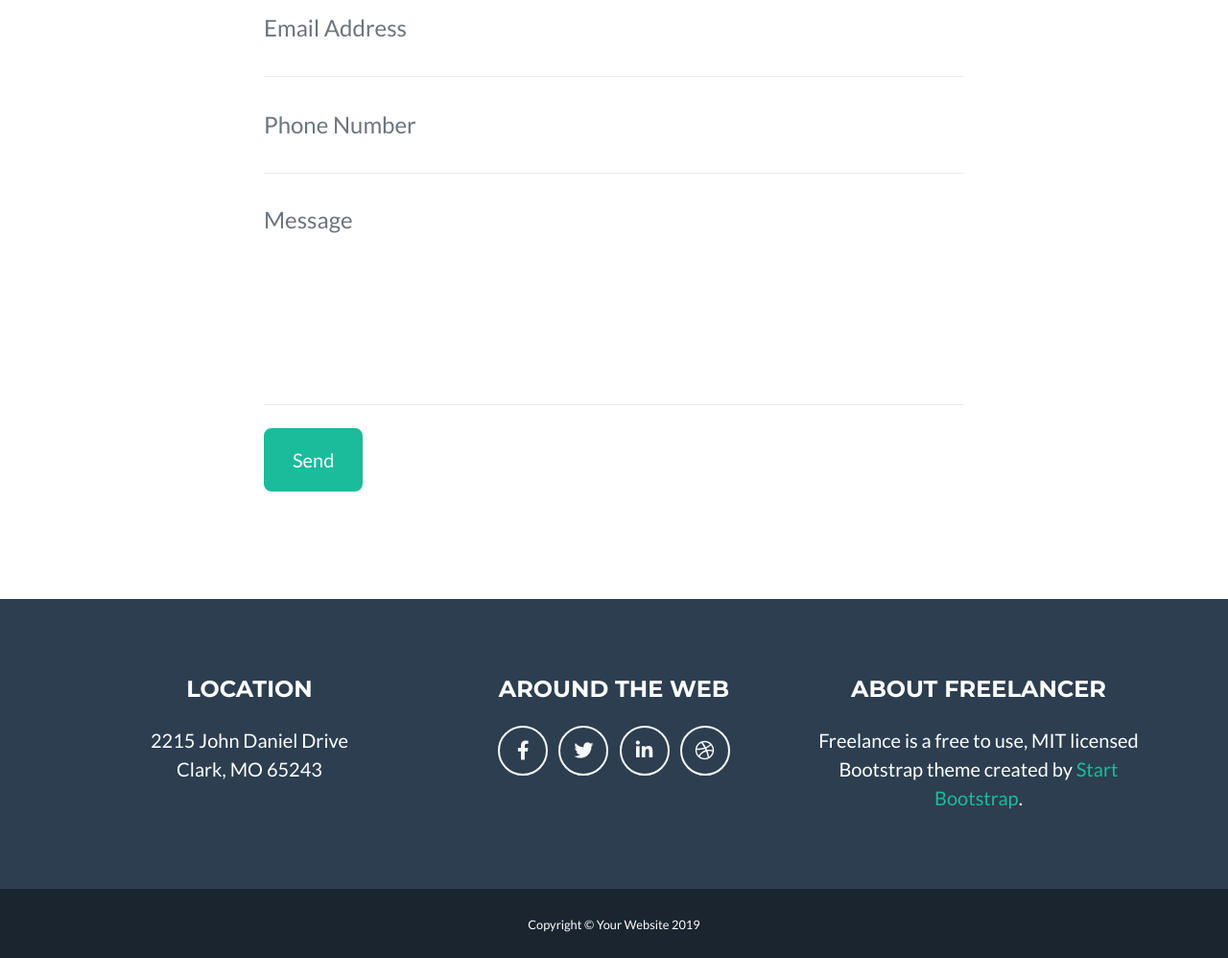
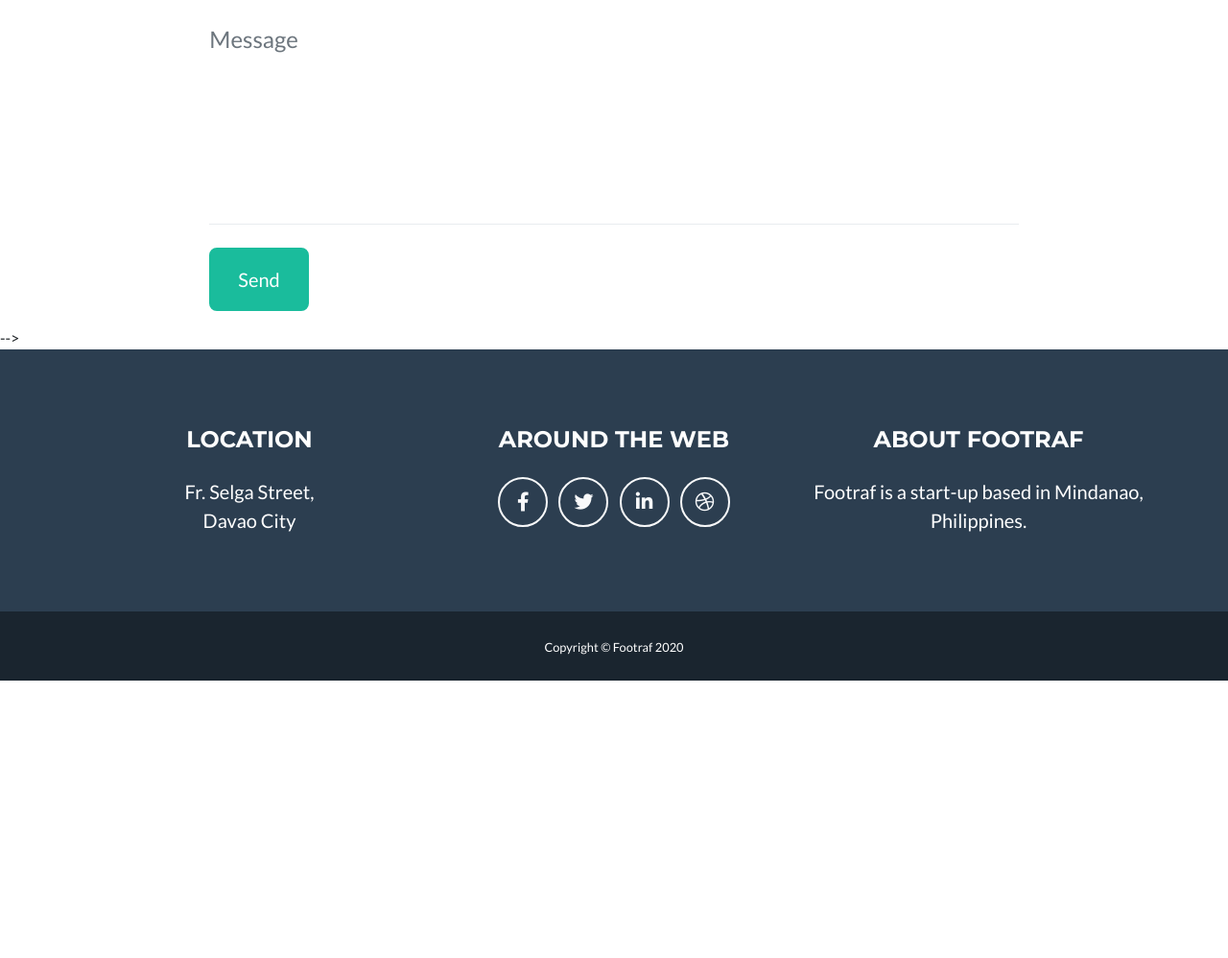
Before and after one commit to clydeinwebdev/clydeinwebdev.github.io, a website with bundled scripts: page footraf/index.html in a window 1280 px wide. Shown: the part 2427-3425 px from the top of the page at 96% size. After the commit the page ends 3136 px from the top, so only its background shows below. Built offline with nearby package versions, Linux system fonts and the light colour scheme.

Commit message:
Update index.html

```diff
--- a/footraf/index.html
+++ b/footraf/index.html
@@ -201,18 +201,18 @@
         </div>
       </div>
 
-      <!-- About Section Button -->
+      <!-- About Section Button
       <div class="text-center mt-4">
         <a class="btn btn-xl btn-outline-light" href="https://startbootstrap.com/themes/freelancer/">
           <i class="fas fa-download mr-2"></i>
           Free Download!
         </a>
-      </div>
+      </div>-->
 
     </div>
   </section>
 
-  <!-- Contact Section -->
+  <!-- Contact Section
   <section class="page-section" id="contact">
     <div class="container">
 
@@ -271,7 +271,7 @@
       </div>
 
     </div>
-  </section>
+  </section>-->
 
   <!-- Footer -->
   <footer class="footer text-center">
@@ -281,8 +281,8 @@
         <!-- Footer Location -->
         <div class="col-lg-4 mb-5 mb-lg-0">
           <h4 class="text-uppercase mb-4">Location</h4>
-          <p class="lead mb-0">2215 John Daniel Drive
-            <br>Clark, MO 65243</p>
+          <p class="lead mb-0">Fr. Selga Street,
+            <br>Davao City</p>
         </div>
 
         <!-- Footer Social Icons -->
@@ -304,9 +304,8 @@
 
         <!-- Footer About Text -->
         <div class="col-lg-4">
-          <h4 class="text-uppercase mb-4">About Freelancer</h4>
-          <p class="lead mb-0">Freelance is a free to use, MIT licensed Bootstrap theme created by
-            <a href="http://startbootstrap.com">Start Bootstrap</a>.</p>
+          <h4 class="text-uppercase mb-4">About Footraf</h4>
+          <p class="lead mb-0">Footraf is a start-up based in Mindanao, Philippines.</p>
         </div>
 
       </div>
@@ -316,7 +315,7 @@
   <!-- Copyright Section -->
   <section class="copyright py-4 text-center text-white">
     <div class="container">
-      <small>Copyright &copy; Your Website 2019</small>
+      <small>Copyright &copy; Footraf 2020</small>
     </div>
   </section>
 
```
